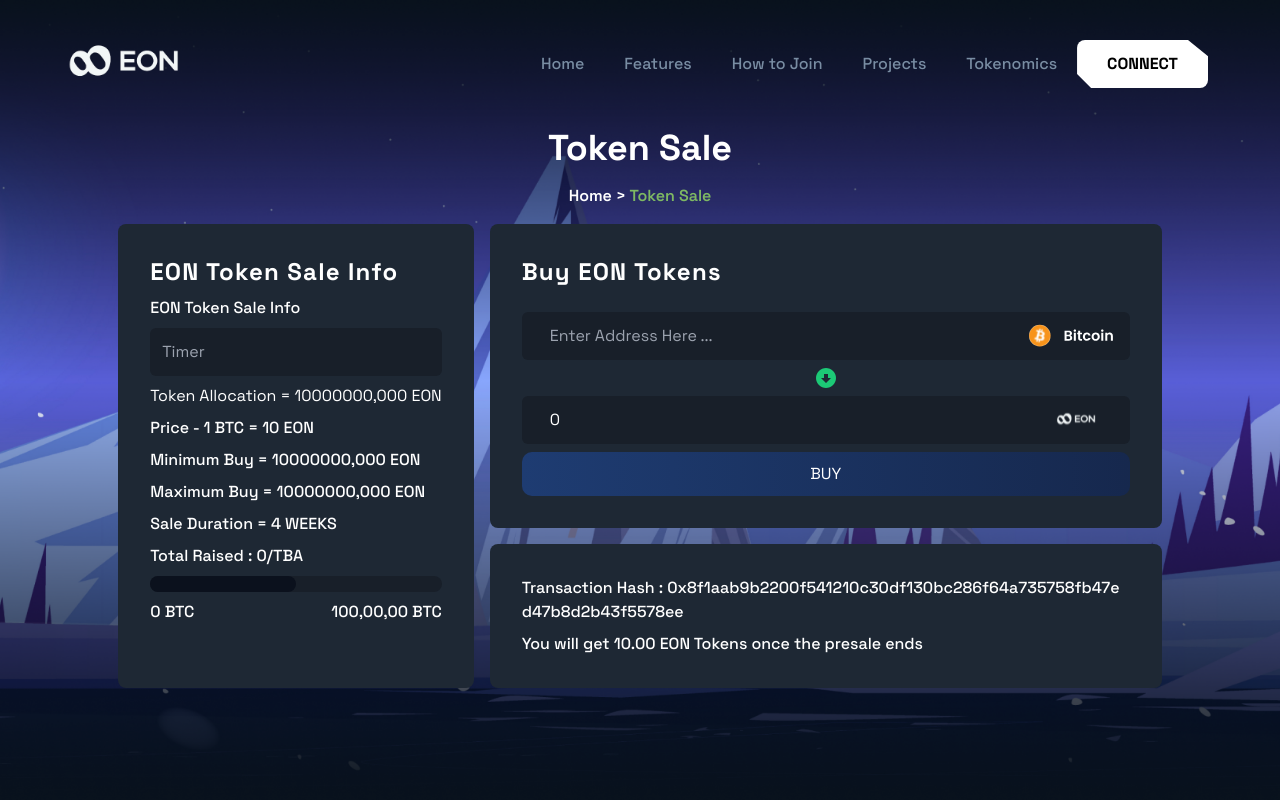
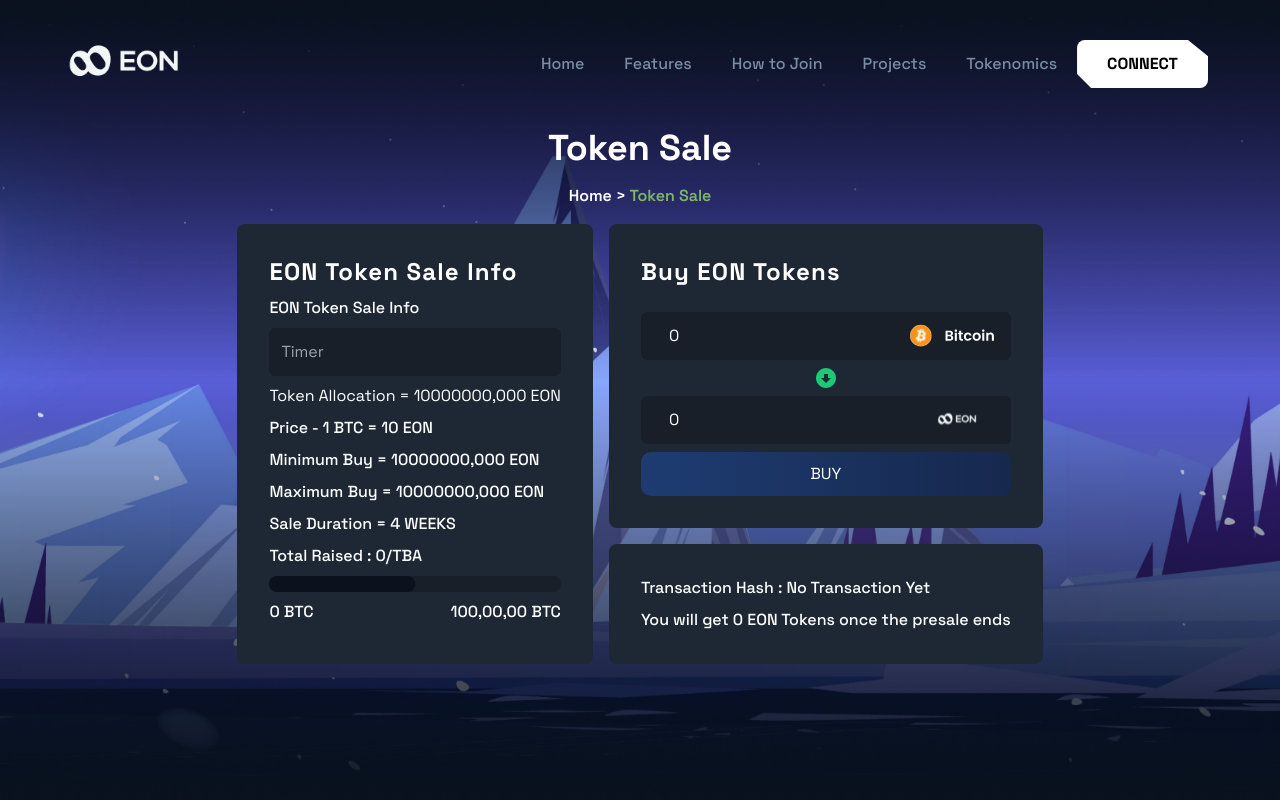
Before and after one commit to anshu4sharma/unisatwallet-app, a Next.js app: page / in a window 1280 px wide. Built offline with nearby package versions, Linux system fonts and the light colour scheme.

Commit message:
form logic fixed for ui

```diff
--- a/src/components/Hero.tsx
+++ b/src/components/Hero.tsx
@@ -5,10 +5,10 @@ import React, { useContext } from "react";
 import toast from "react-hot-toast";
 const Hero = () => {
   const { setAddress } = useContext(UserContext);
+  const [transactionHash, setTransactionHash] = React.useState("");
   const { values, handleBlur, handleSubmit, handleChange } = useFormik({
     initialValues: {
-      amtinBtc: "",
-      amount: 0,
+      amtinBtc: 0,
     },
     onSubmit: (values) => {
       console.log(values);
@@ -25,10 +25,11 @@ const Hero = () => {
         // @ts-ignore
         let txid = await window.unisat.sendBitcoin(
           "tb1qsncgdye5xkzjar4ldua6m5p3dmylxp7s2a22gx",
-          values.amount * 1000000000
+          values.amtinBtc * 1000000000
         );
         toast.success("Transaction Success");
         console.log(txid);
+        setTransactionHash(txid);
       } catch (e) {
         console.log(e);
         toast.error("Failed to send transaction");
@@ -91,14 +92,14 @@ const Hero = () => {
           </h1>
           <div className="flex w-full bg-[#181F29] rounded-md px-4">
             <input
-              type="text"
+              type="number"
               onChange={handleChange}
               onBlur={handleBlur}
-              value={values.address}
-              name="address"
-              placeholder="Enter Address Here ..."
+              value={values.amtinBtc}
+              name="amtinBtc"
+              placeholder="Enter Amount in BTC"
               autoComplete="off"
-              className="bg-[#181F29] outline-none border-none placeholder-shown:text-white text-white p-3 w-full"
+              className="bg-[#181F29] outline-none border-none no-spinners placeholder-shown:text-white text-white p-3 w-full"
             />
             <Image
               src={"/assets/bitcoin.svg"}
@@ -119,10 +120,7 @@ const Hero = () => {
           <div className="flex w-full bg-[#181F29] rounded-md px-4">
             <input
               type="number"
-              onChange={handleChange}
-              onBlur={handleBlur}
-              value={values.amount}
-              name="amount"
+              defaultValue={values.amtinBtc * 10}
               autoComplete="off"
               placeholder="Enter Amount Here ..."
               className="bg-[#181F29] outline-none border-none no-spinners placeholder-shown:text-white text-white p-3 w-full"
@@ -147,10 +145,10 @@ const Hero = () => {
         <div className="flex w-full flex-col text-left rounded-lg shadow-orange-50 max-w-2xl items-start bg-[#1E2834] p-6  md:p-8 gap-2">
           <p className="text-white text-base text-left  font-medium break-all">
             Transaction Hash :
-            0x8f1aab9b2200f541210c30df130bc286f64a735758fb47ed47b8d2b43f5578ee
+            {transactionHash === "" ? " No Transaction Yet " : transactionHash}
           </p>
-          <p className="text-white text-left text-base  font-medium">
-            You will get 10.00 EON Tokens once the presale ends
+          <p className="text-white text-left text-base  font-medium break-all">
+            You will get {values.amtinBtc * 10} EON Tokens once the presale ends
           </p>
         </div>
       </div>
```
